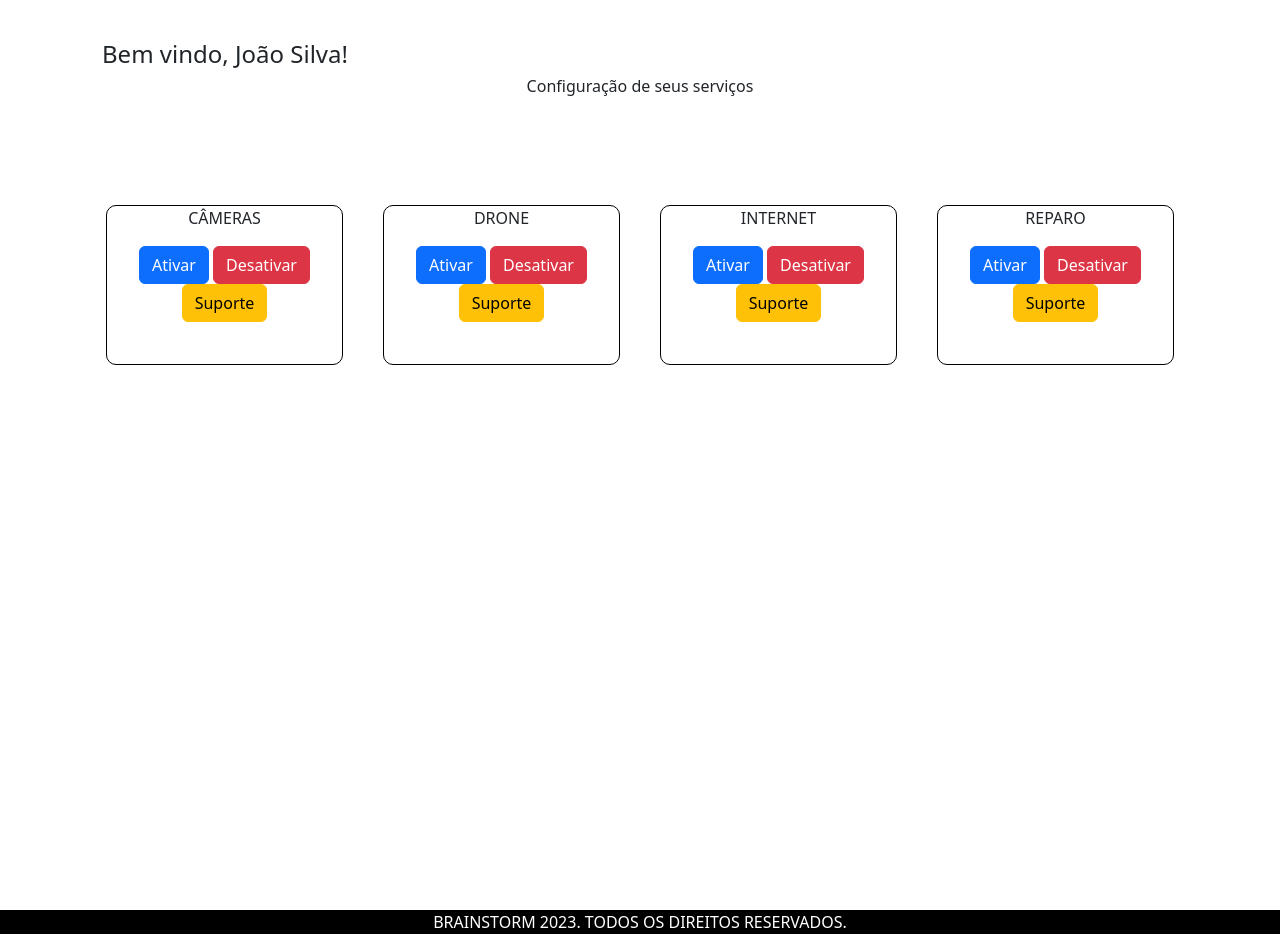
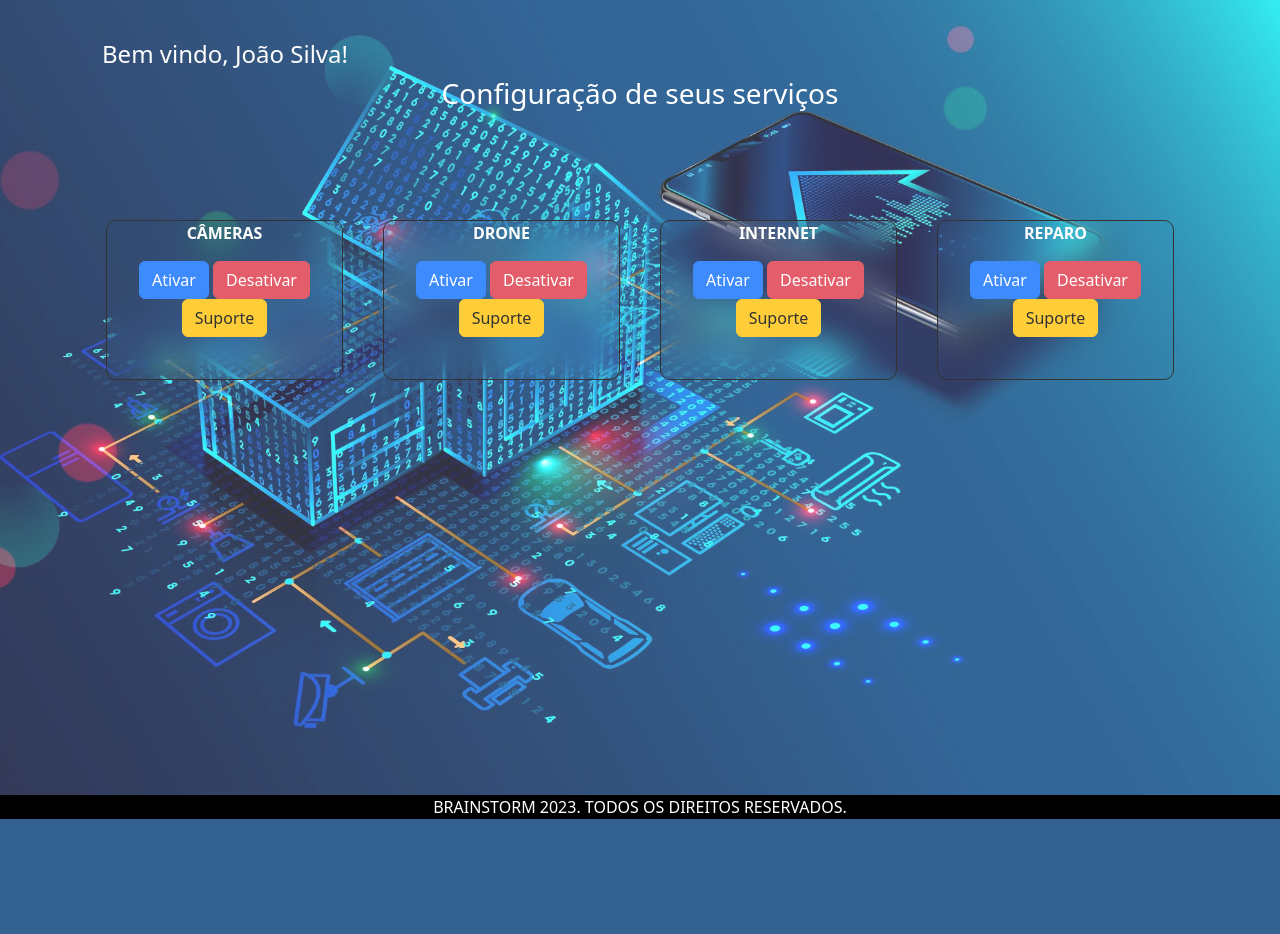
Before and after one commit to EliasAraujoDev/projetoCursoRedes, a PHP site: page /views/perfil.php in a window 1280 px wide. Shown: the part 56-990 px from the top of the page. After the commit the page ends 875 px from the top, so only its background shows below. Run offline with PHP 8.4, Linux system fonts and the light colour scheme.

Commit message:
renan resposividade img fundo

```diff
--- a/css/login.css
+++ b/css/login.css
@@ -3,7 +3,7 @@
     background-position: center;
     background-size: cover;
     background-repeat: no-repeat;
-    height: 875px;
+    height: 873px;
 }
 
 #login form{
--- a/css/perfil.css
+++ b/css/perfil.css
@@ -3,10 +3,11 @@
 
 #perfil {
     display: flex;
-    background-image: linear-gradient();
+    background-image: url(/projetocursoredes/imgs/mundo2.jpg);
     background-position: center;
     background-size: cover;
     background-repeat: no-repeat;
+    opacity: 80%;
 
 }
 
@@ -14,9 +15,11 @@
     text-align: left;
     margin-top: 40px;
     margin-left: 20px;
+    color: white;
 }
-#perfil h6{
+#perfil h3{
     text-align: center;
+    color: white;
 }
 
 
@@ -26,7 +29,7 @@
     height: 200px;
     margin: 4px;
     margin-top: 8%;
-    margin-bottom: 47%;
+    margin-bottom: 35.4%;
 
 
 }
@@ -36,9 +39,14 @@
     border-radius: 10px;
     margin: 20px;
     transition: 500ms linear;
+    backdrop-filter: blur(15px);
+
 
 }
 
+#perfil .col b{
+    color: white;
+}
 
 #perfil .col:hover {
     transform: scale(1.2);
--- a/views/perfil.php
+++ b/views/perfil.php
@@ -13,10 +13,10 @@ require_once $_SERVER['DOCUMENT_ROOT'] . '/projetocursoredes/templates/cabecalho
 
         <h4>Bem vindo, João Silva!</h4>
 
-        <h6>Configuração de seus serviços</h6>
+        <h3>Configuração de seus serviços</h3>
         <div class="row">
             <div class="col">
-                <p>CÂMERAS</p>
+                <p><b>CÂMERAS</p></b>
                 <button type="button" class="btn btn-primary">Ativar</button>
                 <button type="button" class="btn btn-danger">Desativar</button>
                 <button type="button" class="btn btn-warning">Suporte</button>
@@ -24,14 +24,14 @@ require_once $_SERVER['DOCUMENT_ROOT'] . '/projetocursoredes/templates/cabecalho
 
             </div>
             <div class="col">
-                <p>DRONE</p>
+                <b><p>DRONE</p></b>
                 <button type="button" class="btn btn-primary">Ativar</button>
                 <button type="button" class="btn btn-danger">Desativar</button>
                 <button type="button" class="btn btn-warning">Suporte</button>
 
             </div>
             <div class="col">
-                <p>INTERNET</p>
+                <b><p>INTERNET</p></b>
 
                 <button type="button" class="btn btn-primary">Ativar</button>
                 <button type="button" class="btn btn-danger">Desativar</button>
@@ -39,7 +39,7 @@ require_once $_SERVER['DOCUMENT_ROOT'] . '/projetocursoredes/templates/cabecalho
 
             </div>
             <div class="col">
-                <p> REPARO</p>
+                <b><p> REPARO</p></b>
 
                 <button type="button" class="btn btn-primary">Ativar</button>
                 <button type="button" class="btn btn-danger">Desativar</button>
```
Also changed, not shown: css/cadastroUser.css (+14 -0 lines), imgs/mundo.png (added), imgs/mundo2.jpg (added).
